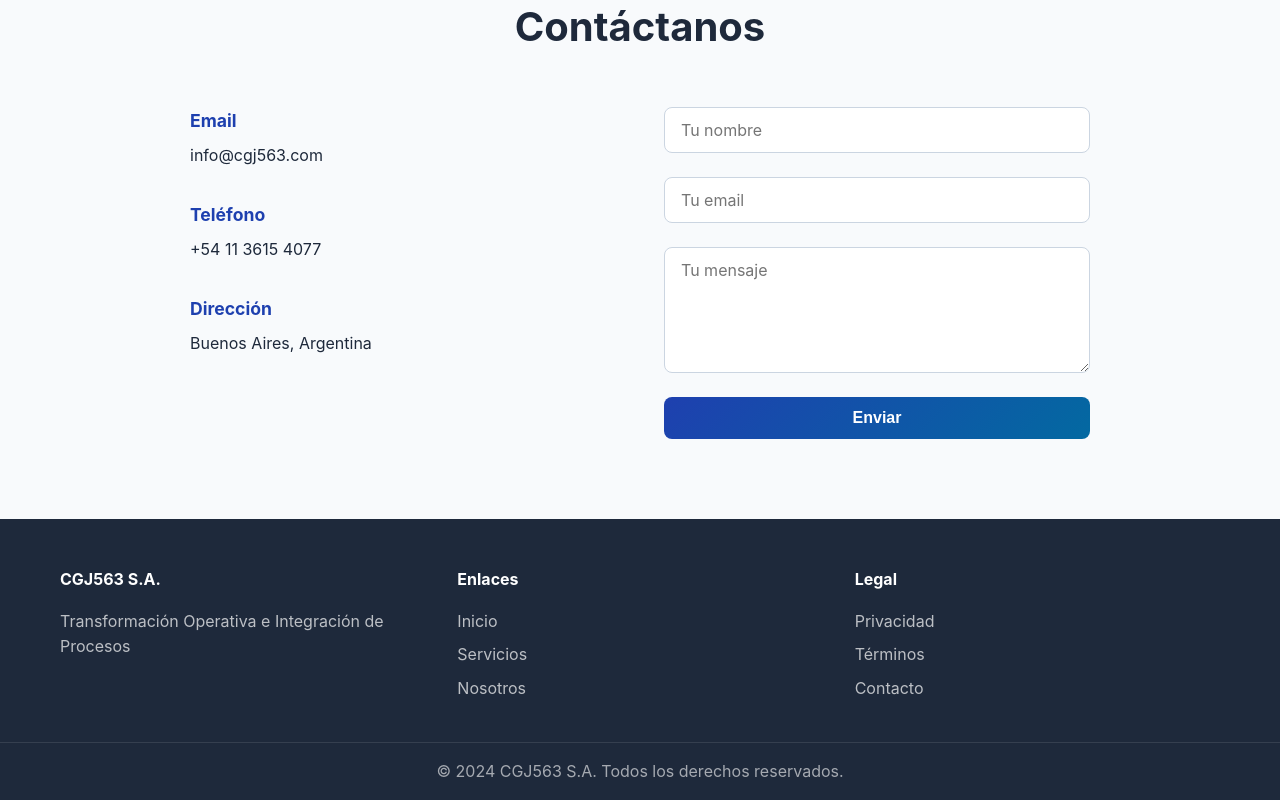
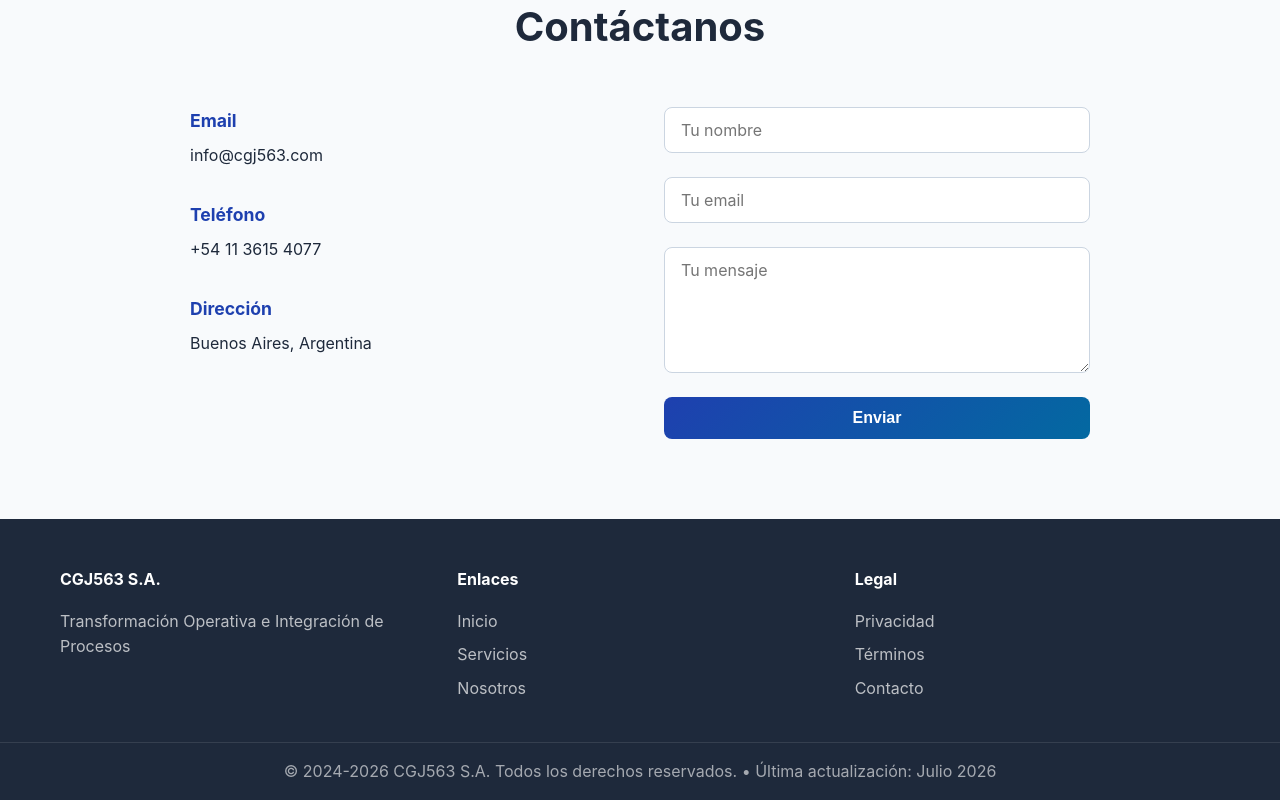
Before and after one commit to lioisi/cgj563-website, a React (Vite) app: page / in a window 1280 px wide. Shown: the part 2999-3799 px from the top of the page. Built offline with nearby package versions, Linux system fonts and the light colour scheme.

Commit message:
Deploy: 2026-07-03 09:58

```diff
--- a/src/components/Footer.jsx
+++ b/src/components/Footer.jsx
@@ -26,7 +26,7 @@ export default function Footer() {
         </div>
       </div>
       <div className="footer-bottom">
-        <p>&copy; 2024 CGJ563 S.A. Todos los derechos reservados.</p>
+        <p>&copy; 2024-2026 CGJ563 S.A. Todos los derechos reservados. • Última actualización: Julio 2026</p>
       </div>
     </footer>
   );
```
Also changed, not shown: 1 other file (tests, documents, lock files or other folders).
